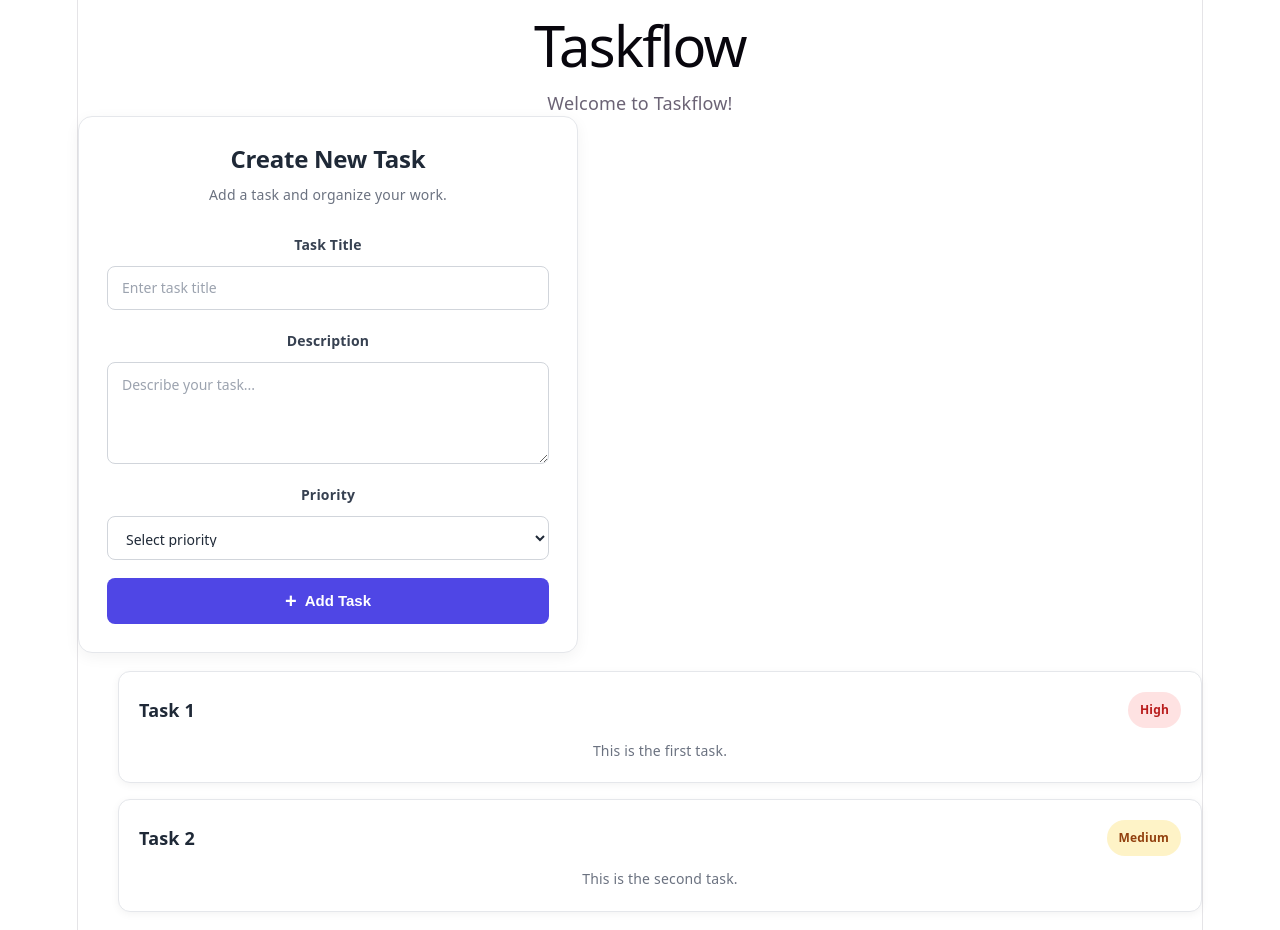
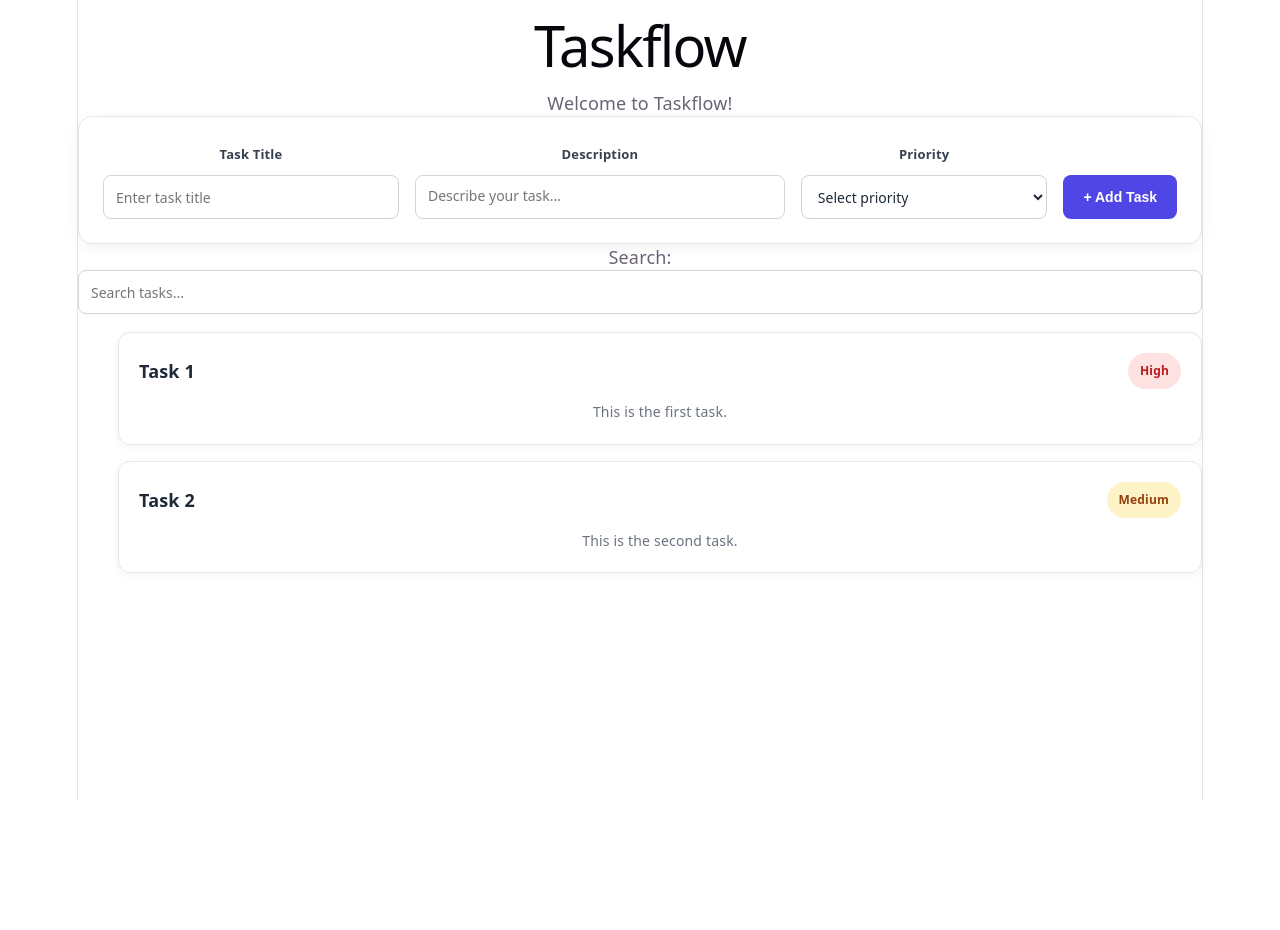
Before and after one commit to vinaykamble-nsio/taskflow, a React (Vite) app: page / in a window 1280 px wide. After the commit the page ends 800 px from the top, so only its background shows below. Built offline with nearby package versions, Linux system fonts and the light colour scheme.

Commit message:
search functionality implemented

```diff
--- a/src/App.css
+++ b/src/App.css
@@ -15,6 +15,19 @@
     outline: 2px solid var(--accent);
     outline-offset: 2px;
   }
+}
+.search {
+  width: 100%;
+  height: 44px;
+  padding: 10px 12px;
+  box-sizing: border-box;
+  border: 1px solid #d1d5db;
+  border-radius: 8px;
+  outline: none;
+  background: #fff;
+  color: #1f2937;
+  font-family: inherit;
+  font-size: 14px;
 }
 
 .hero {
--- a/src/App.jsx
+++ b/src/App.jsx
@@ -1,6 +1,7 @@
 import { useState } from "react";
 import { TaskItem } from "./components/TaskItem";
 import { TaskForm } from "./components/TaskForm";
+import "./App.css";
 function App() {
   const [tasks, setTasks] = useState([
     {
@@ -16,6 +17,12 @@ function App() {
       priority: "Medium",
     },
   ]);
+  const [searchTerm, setSearchTerm] = useState("");
+  const filteredTasks = tasks.filter(
+    (task) =>
+      task.title.toLowerCase().includes(searchTerm.toLowerCase()) ||
+      task.description.toLowerCase().includes(searchTerm.toLowerCase()),
+  );
   return (
     <div className="App">
       <h1>Taskflow</h1>
@@ -25,8 +32,15 @@ function App() {
           setTasks([...tasks, newTask]);
         }}
       />
+      Search:{" "}
+      <input
+        type="text"
+        placeholder="Search tasks..."
+        onChange={(e) => setSearchTerm(e.target.value)}
+        className="search"
+      />
       <ol>
-        {tasks.map((task) => (
+        {filteredTasks.map((task) => (
           <TaskItem key={task.id} task={task} />
         ))}
       </ol>
--- a/src/components/TaskForm.css
+++ b/src/components/TaskForm.css
@@ -1,37 +1,34 @@
 .task-form {
   width: 100%;
-  max-width: 500px;
-  padding: 28px;
+  padding: 24px;
   background: #ffffff;
   border: 1px solid #e5e7eb;
   border-radius: 14px;
   box-shadow: 0 4px 15px rgba(0, 0, 0, 0.05);
   box-sizing: border-box;
+
+  display: grid;
+  grid-template-columns: 1.2fr 1.5fr 1fr auto;
+  align-items: end;
+  gap: 16px;
 }
 
-.form-title {
-  margin: 0;
-  color: #1f2937;
-  font-size: 24px;
-  font-weight: 700;
-}
-
+.form-title,
 .form-subtitle {
-  margin: 8px 0 24px;
-  color: #6b7280;
-  font-size: 14px;
+  display: none;
 }
 
 .form-group {
   display: flex;
   flex-direction: column;
   gap: 8px;
-  margin-bottom: 18px;
+  margin: 0;
+  min-width: 0;
 }
 
 .form-group label {
   color: #374151;
-  font-size: 14px;
+  font-size: 13px;
   font-weight: 600;
 }
 
@@ -39,33 +36,21 @@
 .form-group textarea,
 .form-group select {
   width: 100%;
-  padding: 12px 14px;
+  height: 44px;
+  padding: 10px 12px;
   box-sizing: border-box;
   border: 1px solid #d1d5db;
   border-radius: 8px;
   outline: none;
-  background: #ffffff;
+  background: #fff;
   color: #1f2937;
   font-family: inherit;
   font-size: 14px;
-  transition:
-    border-color 0.2s,
-    box-shadow 0.2s;
-}
-
-.form-group input,
-.form-group select {
-  height: 44px;
 }
 
 .form-group textarea {
-  resize: vertical;
-  min-height: 100px;
-}
-
-.form-group input::placeholder,
-.form-group textarea::placeholder {
-  color: #9ca3af;
+  resize: none;
+  min-height: 44px;
 }
 
 .form-group input:focus,
@@ -76,35 +61,44 @@
 }
 
 .submit-btn {
-  display: flex;
-  align-items: center;
-  justify-content: center;
-  gap: 8px;
-  width: 100%;
-  padding: 13px;
-  margin-top: 8px;
+  height: 44px;
+  padding: 0 20px;
   border: none;
   border-radius: 8px;
   background: #4f46e5;
-  color: #ffffff;
-  font-size: 15px;
+  color: white;
+  font-size: 14px;
   font-weight: 600;
+  white-space: nowrap;
   cursor: pointer;
-  transition:
-    background 0.2s,
-    transform 0.2s;
+  transition: background 0.2s;
 }
 
 .submit-btn:hover {
   background: #4338ca;
-  transform: translateY(-1px);
 }
 
-.submit-btn:active {
-  transform: translateY(0);
+/* Responsive layout */
+@media (max-width: 768px) {
+  .task-form {
+    grid-template-columns: 1fr 1fr;
+  }
+
+  .form-group:nth-of-type(2) {
+    grid-column: span 2;
+  }
+
+  .submit-btn {
+    width: 100%;
+  }
 }
 
-.submit-btn span {
-  font-size: 20px;
-  line-height: 1;
+@media (max-width: 480px) {
+  .task-form {
+    grid-template-columns: 1fr;
+  }
+
+  .form-group:nth-of-type(2) {
+    grid-column: span 1;
+  }
 }
```
